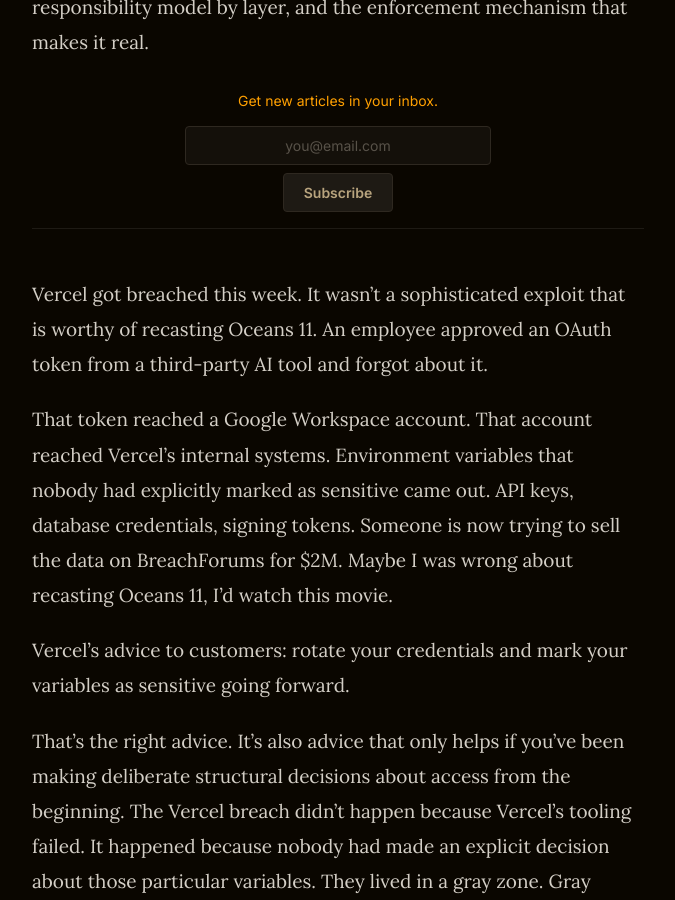
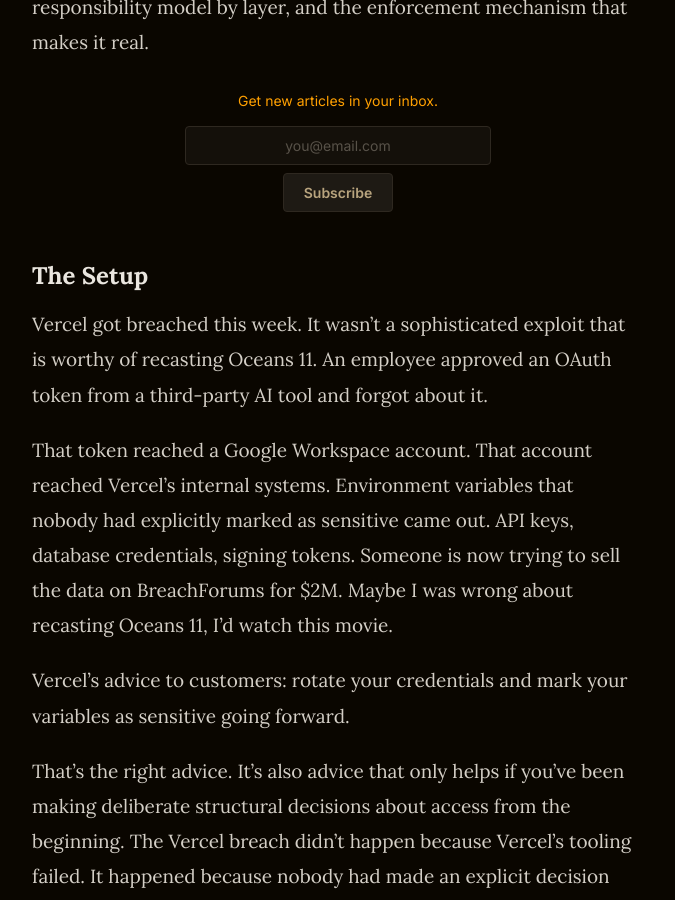
Before and after one commit to RobBrown/robisit, a Jekyll site: the page built from _articles/modern-platform-part-2.md, in a window 1280 px wide and 900 px high, scrolled down 538 px. Shown: the whole window, without its empty margins (302-977 px from the left). Built offline with Jekyll 4.4.1, drawn with Linux system fonts in a browser that asks for light colours.

Commit message:
Update modern-platform-part-2.md

```diff
--- a/_articles/modern-platform-part-2.md
+++ b/_articles/modern-platform-part-2.md
@@ -16,7 +16,7 @@
 
 4 min read, what you'll receive: An OAuth token brought down Vercel's internal systems this week. If your team is running AI agents in production, what's written below gives you the structural answer most CTOs don't have yet: a concrete access matrix, a shared responsibility model by layer, and the enforcement mechanism that makes it real.
 
----
+## The Setup
 
 Vercel got breached this week. It wasn't a sophisticated exploit that is worthy of recasting Oceans 11. An employee approved an OAuth token from a third-party AI tool and forgot about it.
 
```
